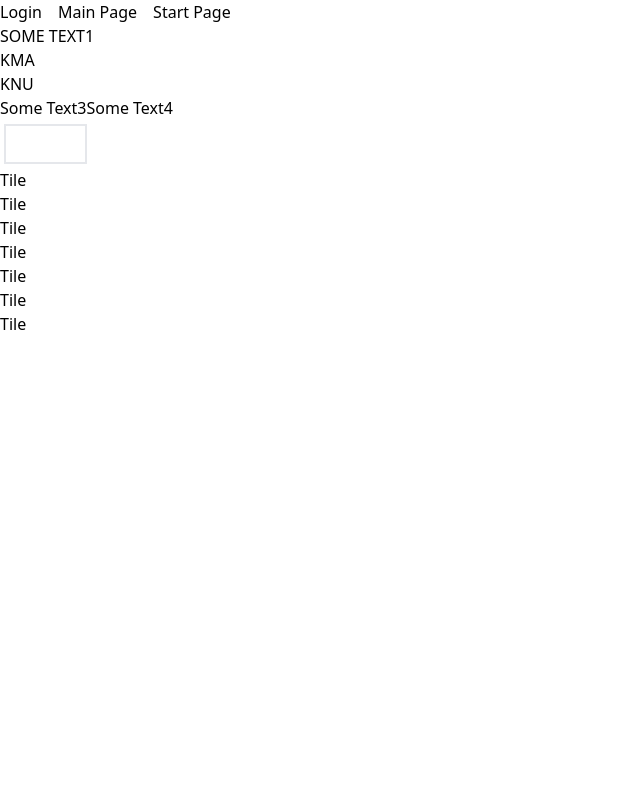
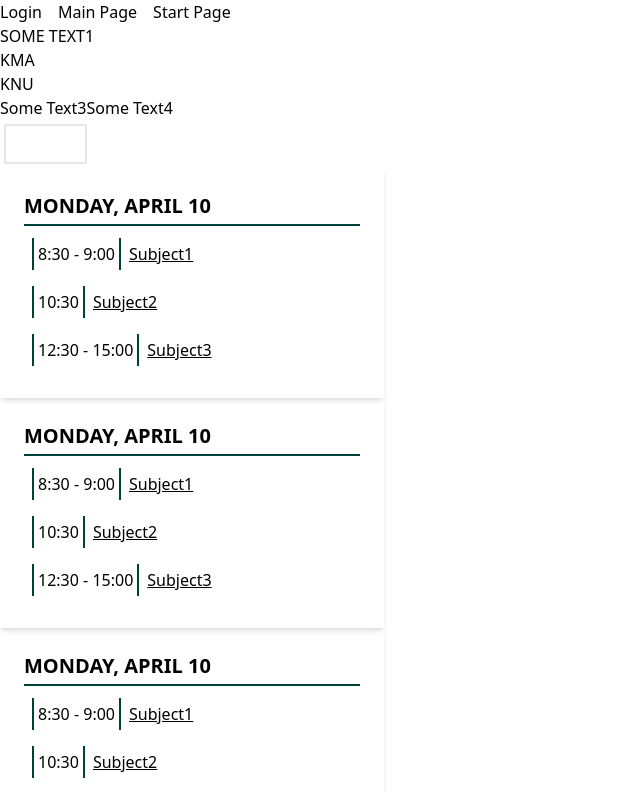
Before and after one commit to HlibHryshko/toucan-planner, a React (Create React App) app: page / in a window 1280 px wide. Shown: the top 792 px of the page, without its empty margins (0-640 px from the left). Built offline with nearby package versions, Linux system fonts and the light colour scheme.

Commit message:
raw tiles

```diff
--- a/src/components/Calendar.js
+++ b/src/components/Calendar.js
@@ -1,14 +1,21 @@
 import CalendarTile from "./CalendarTile";
+
+// Debug var
+const defaultTimetable = [
+  {startTime: "8:30", endTime: "9:00", name: "Subject1"},
+  {startTime: "10:30", name: "Subject2"},
+  {startTime: "12:30", endTime: "15:00", name: "Subject3"}
+]
 
 const Calendar = () => {
   return <div>
-    <CalendarTile />
-    <CalendarTile />
-    <CalendarTile />
-    <CalendarTile />
-    <CalendarTile />
-    <CalendarTile />
-    <CalendarTile />
+    <CalendarTile day ="Monday, April 10" timetable = {defaultTimetable}/>
+    <CalendarTile day ="Monday, April 10" timetable = {defaultTimetable}/>
+    <CalendarTile day ="Monday, April 10" timetable = {defaultTimetable}/>
+    <CalendarTile day ="Monday, April 10" timetable = {defaultTimetable}/>
+    <CalendarTile day ="Monday, April 10" timetable = {defaultTimetable}/>
+    <CalendarTile day ="Monday, April 10" timetable = {defaultTimetable}/>
+    <CalendarTile day ="Monday, April 10" timetable = {defaultTimetable}/>
   </div>;
 };
 
--- a/src/components/CalendarTile.js
+++ b/src/components/CalendarTile.js
@@ -1,5 +1,23 @@
-const CalendarTile = () => {
-  return <div>Tile</div>;
+const CalendarTile = ({day, timetable}) => {
+
+  return <div className="shadow-md box-border w-96 p-6 border-1">
+      <div className="font-bold text-xl uppercase">{day} <br /></div>
+      <hr className="my-1 bg-primary-green" style={{border: "none", height: "2px"}}/>
+      <div className="font-medium">
+      {
+        timetable.map(item => {
+          return <div className="flex flex-wrap place-items-center">
+            <div className={`border-x-2 m-2 p-1 border-primary-green`}>
+              {item.startTime} {(item.endTime) ? ` - ${item.endTime}` : ""}
+            </div>
+            <div className="underline underline-offset-1">
+              {item.name}
+            </div>
+          </div>
+        })
+      }
+      </div>
+    </div>;
 };
 
 export default CalendarTile;
--- a/tailwind.config.js
+++ b/tailwind.config.js
@@ -2,7 +2,11 @@
 module.exports = {
   content: ["./src/**/*.{js,jsx,ts,tsx}"],
   theme: {
-    extend: {},
+    extend: {
+      colors: {
+        'primary-green': '#00403D'
+      }
+    },
   },
   plugins: [],
 };
```
